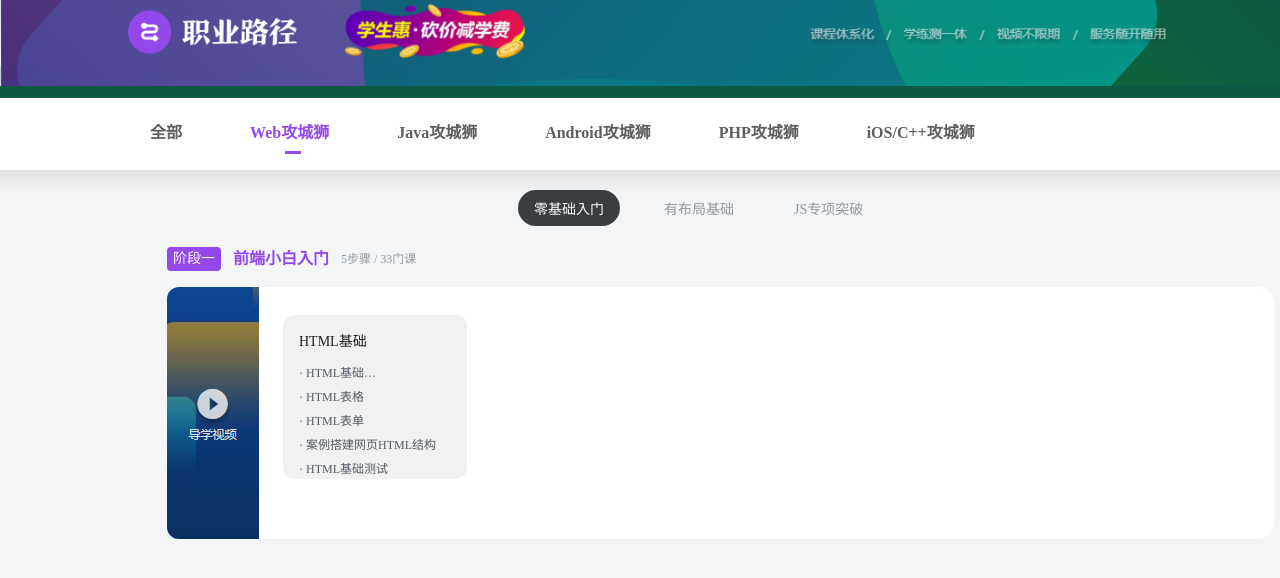
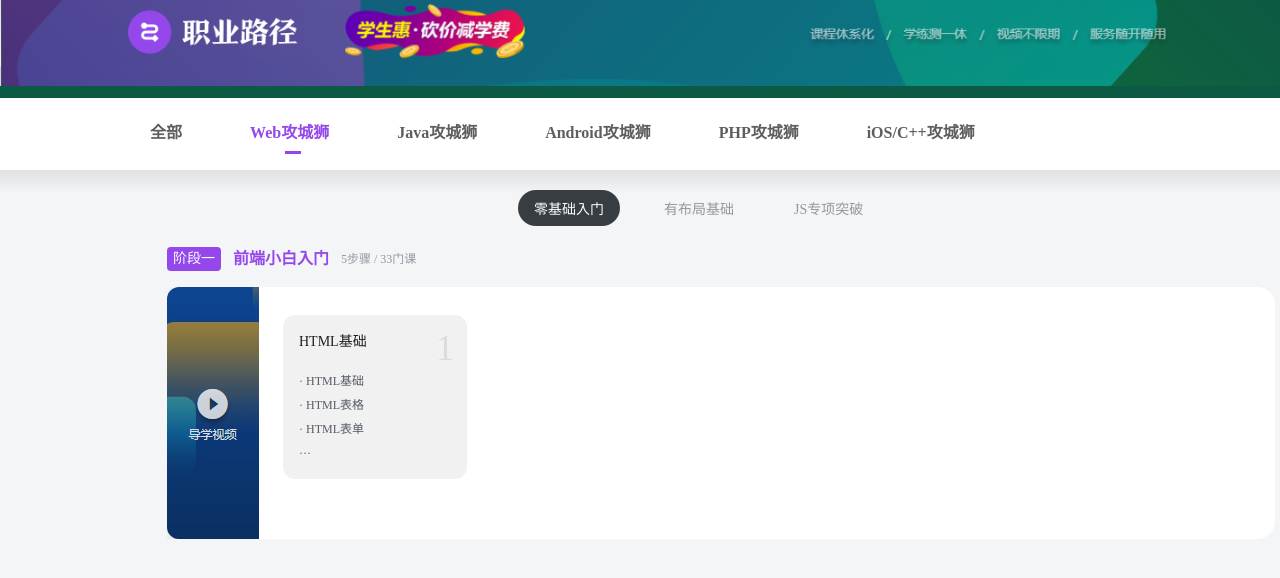
Before and after one commit to LetMeHear/page-use-HTML-CSS, a plain HTML site: page index.html in a window 1280 px wide. Shown: the part 94-672 px from the top of the page. Drawn offline with Linux system fonts and the light colour scheme.

Commit message:
fix the problem for hidden the surplus element

```diff
--- a/index.html
+++ b/index.html
@@ -67,13 +67,15 @@
 				<div class="right-content-container">
 					<div class="content-items-each-container">
 						<div class="content-items-each">
+							<span class="content-items-each-number">1</span>
 							<p class="content-items-each-title">HTML基础</p>
 							<ul>
 								<li>· HTML基础</li>
 								<li>· HTML表格</li>
 								<li>· HTML表单</li>
-								<li>· 案例搭建网页HTML结构</li>
-								<li>· HTML基础测试</li>
+								<li class="for-hidden">···</li>
+								<li class="for-show">· 案例搭建网页HTML结构</li>
+								<li class="for-show">· HTML基础测试</li>
 							</ul>
 						</div>
 				    </div>
--- a/main.css
+++ b/main.css
@@ -281,11 +281,6 @@ body {
 	width: 142px;
 	height: 132px;
 	border-radius: 12px;
-	display: -webkit-box;
-	overflow: hidden;
-	text-overflow: ellipsis;
-	-webkit-box-orient: vertical;
-	-webkit-line-clamp: 1;
 }
 .content-items-each-title {
 	font-size: 14px;
@@ -299,7 +294,7 @@ body {
 }
 .content-items-each ul {
 	padding: 0;
-	margin: 13px 0 0 0;
+	margin: 21px 0 0 0;
 }
 .content-items-each li {
 	font-size: 12px;
@@ -308,3 +303,21 @@ body {
 	line-height: 16px;
 	margin-top: 8px;
 }
+.content-items-each-number {
+	position: absolute;
+	top: 13px;
+	right: 13px;
+	font-size: 36px;
+	font-family: DINCond-M;
+	line-height: 40px;
+	color: rgba(28, 31, 33, .1);
+}
+.for-show {
+	display: none;
+}
+.content-items-each:hover .for-show {
+	display: block;
+}
+.content-items-each:hover .for-hidden {
+	display: none;
+}
```
